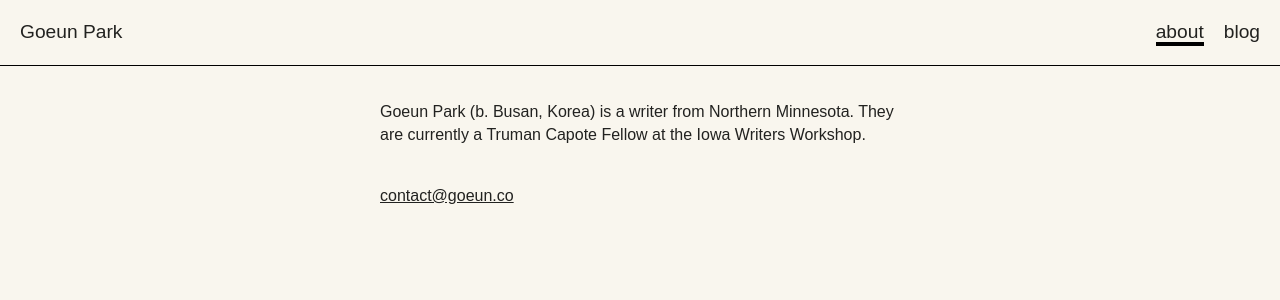
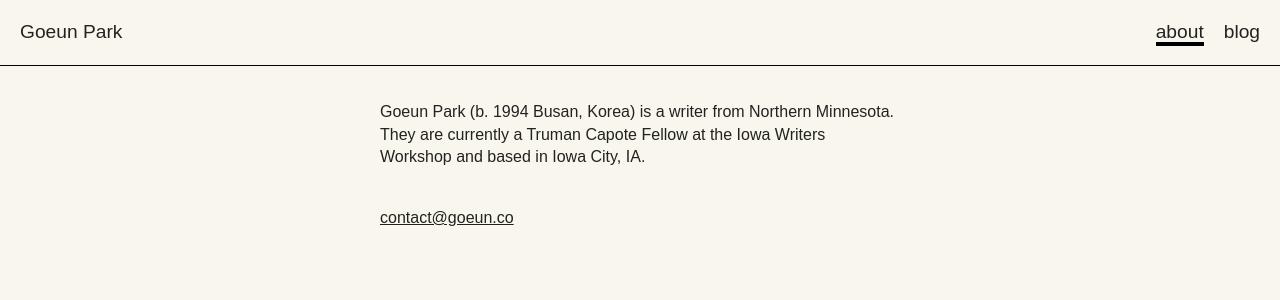
Before and after one commit to goeunpark/personal-site, a Next.js app: page /about in a window 1280 px wide. Shown: the top 300 px of the page. Built offline with nearby package versions, Linux system fonts and the light colour scheme.

Commit message:
update bio

```diff
--- a/src/pages/about/index.tsx
+++ b/src/pages/about/index.tsx
@@ -6,8 +6,9 @@ const About: NextPage = () => {
     <Layout>
       <div className="page-content about-page">
         <p>
-          Goeun Park (b. Busan, Korea) is a writer from Northern Minnesota. They
-          are currently a Truman Capote Fellow at the Iowa Writers Workshop.
+          Goeun Park (b. 1994 Busan, Korea) is a writer from Northern Minnesota.
+          They are currently a Truman Capote Fellow at the Iowa Writers Workshop
+          and based in Iowa City, IA.
         </p>
         <p>
           <br></br>
```
